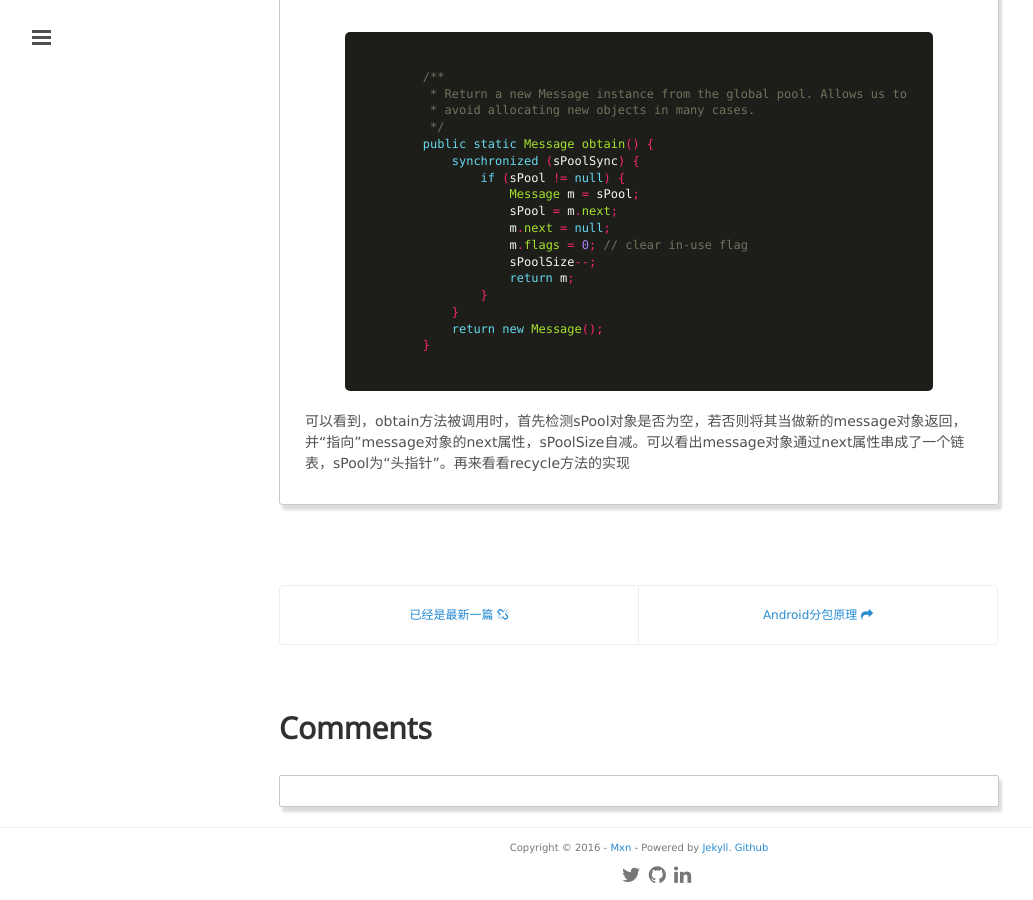
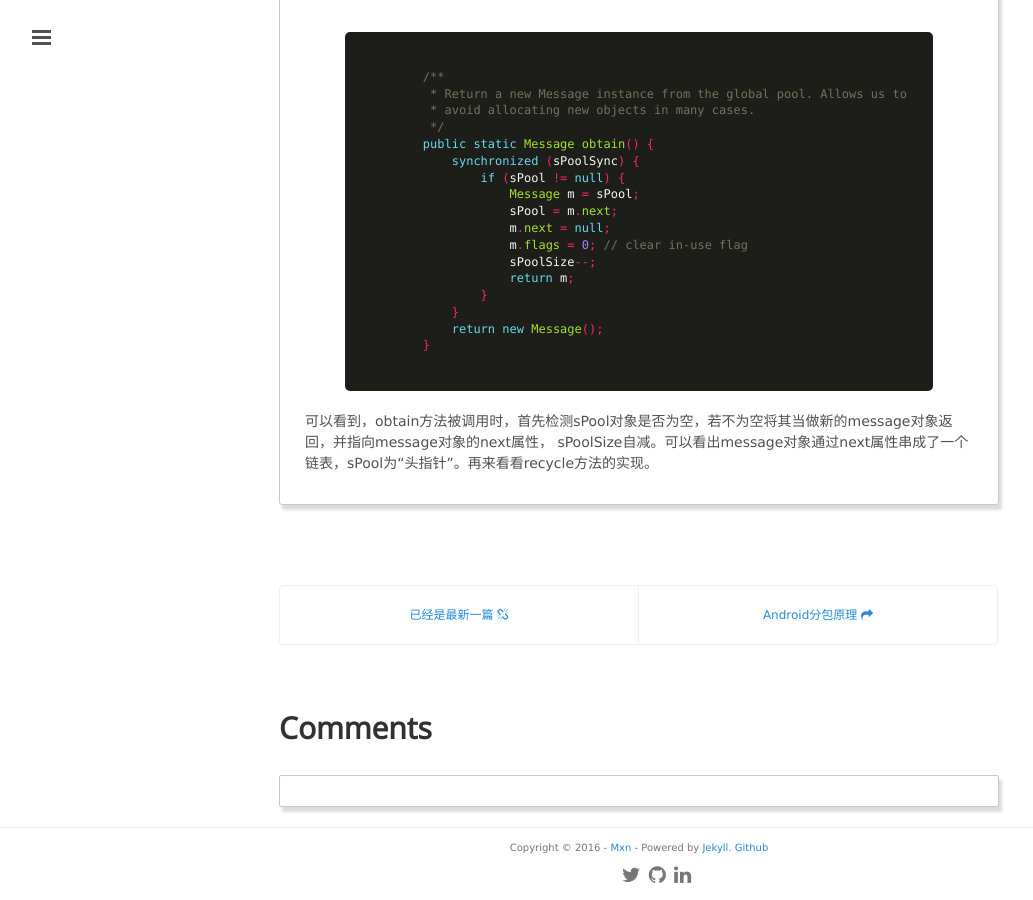
Before and after one commit to mxn21/mxn21.github.io, a Jekyll site: the page built from _posts/2016-3-7-理解handler.md, in a window 1280 px wide and 900 px high, scrolled down 7977 px. Shown: the whole window, without its empty margins (1-1034 px from the left). Built offline with Jekyll 4.4.1, drawn with Linux system fonts in a browser that asks for light colours; Markdown is read by kramdown in place of the engine named in the settings; comment, search, counter and statistics services are not loaded.

Commit message:
23432423

```diff
--- a/_posts/2016-3-7-理解handler.md
+++ b/_posts/2016-3-7-理解handler.md
@@ -348,4 +348,5 @@
         }
             {% endhighlight %}
 
-可以看到，obtain方法被调用时，首先检测sPool对象是否为空，若否则将其当做新的message对象返回，并“指向"message对象的next属性，sPoolSize自减。可以看出message对象通过next属性串成了一个链表，sPool为“头指针”。再来看看recycle方法的实现
+可以看到，obtain方法被调用时，首先检测sPool对象是否为空，若不为空将其当做新的message对象返回，并指向message对象的next属性，
+sPoolSize自减。可以看出message对象通过next属性串成了一个链表，sPool为“头指针”。再来看看recycle方法的实现。
```
